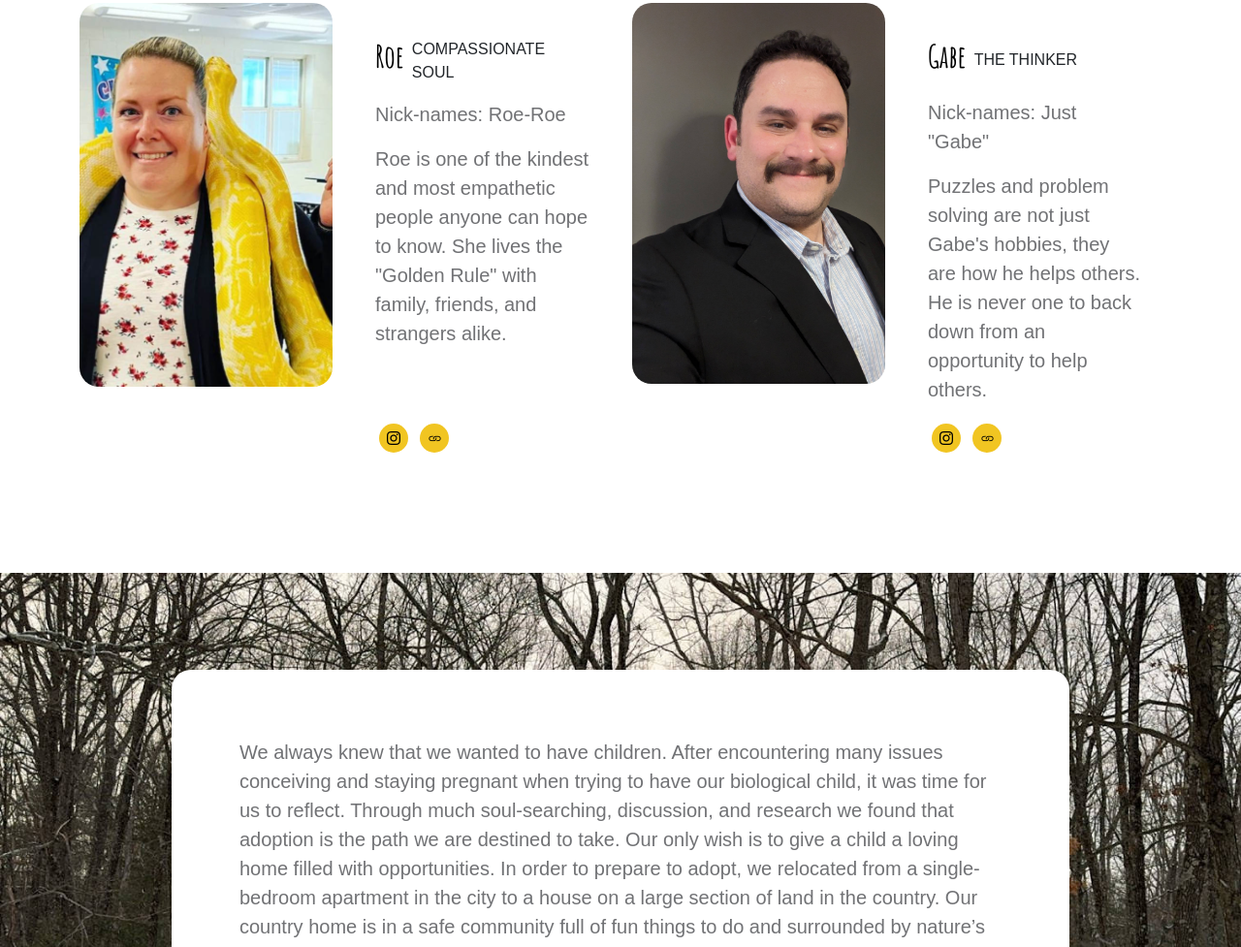
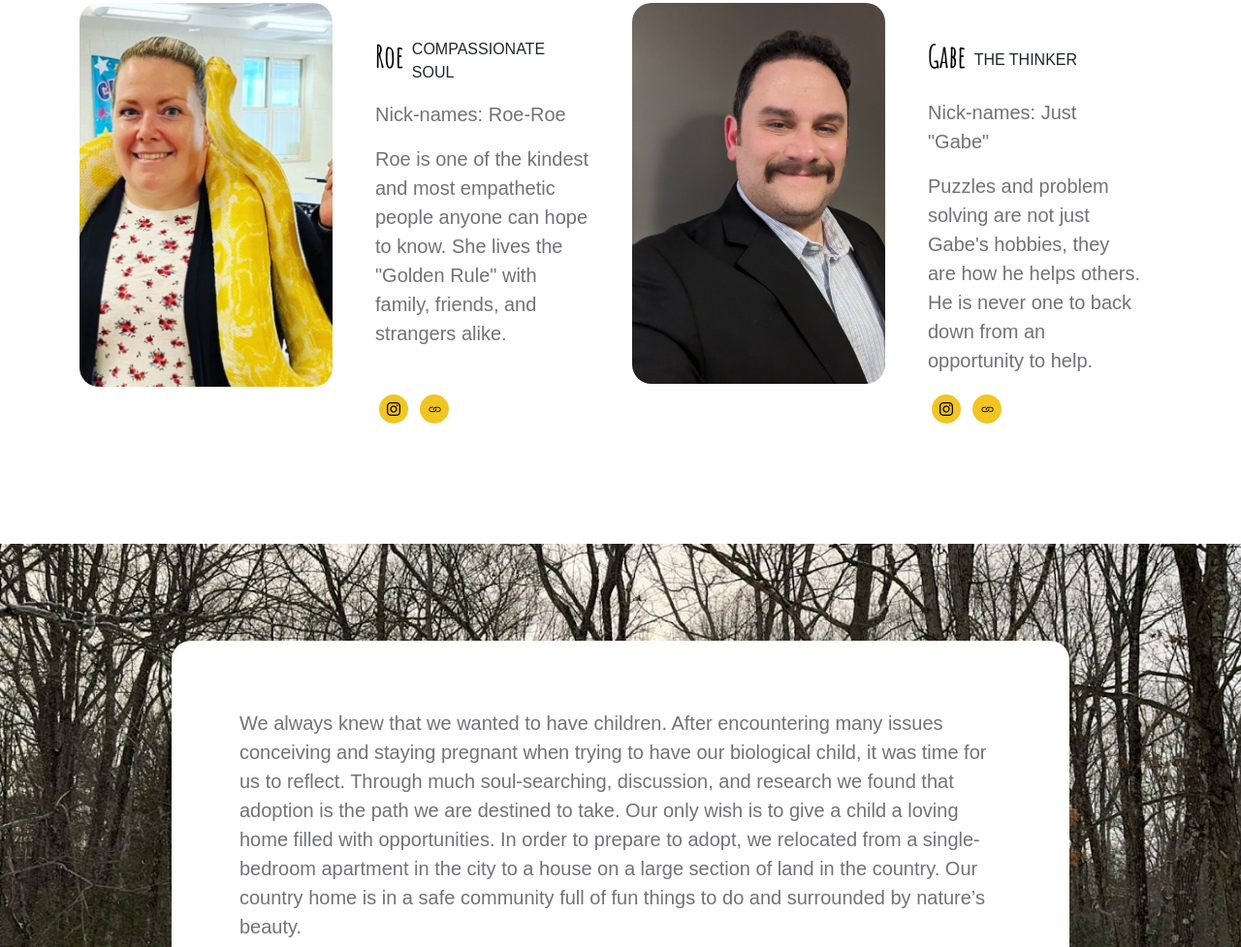
Before and after one commit to GabeAndRoeAdopt/GabeAndRoeAdopt.github.io, a plain HTML site: page website/index.html in a window 1280 px wide. Shown: the part 961-1938 px from the top of the page at 97% size. Drawn offline with Linux system fonts and the light colour scheme; a script that the page names is missing.

Commit message:
Fix Gabe redundant bio text

```diff
--- a/website/index.html
+++ b/website/index.html
@@ -170,7 +170,7 @@
 
                                 <p>Nick-names: Just &quot;Gabe&quot;</p>
 
-                                <p>Puzzles and problem solving are not just Gabe's hobbies, they are how he helps others. He is never one to back down from an opportunity to help others.</p>
+                                <p>Puzzles and problem solving are not just Gabe's hobbies, they are how he helps others. He is never one to back down from an opportunity to help.</p>
 
                                 <div class="social-icon-wrap mt-auto">
                                     <ul class="social-icon ms-auto">
```
